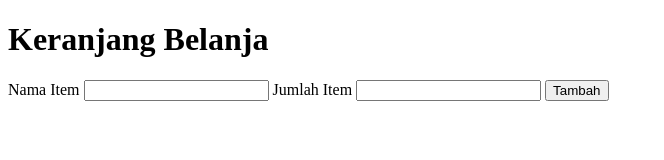
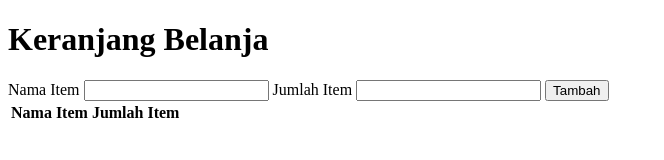
Before and after one commit to alwandexa/revou-web-dev-mini-assignment-alwan, a plain HTML site: page index.html in a window 1280 px wide. Shown: the whole page, without its empty margins (0-664 px from the left). Drawn offline with Linux system fonts and the light colour scheme.

Commit message:
add item-table's head

```diff
--- a/index.html
+++ b/index.html
@@ -22,7 +22,10 @@
       </section>
       <section>
         <table id="item-table">
-
+          <thead>
+            <th>Nama Item</th>
+            <th>Jumlah Item</th>
+          </thead>
         </table>
       </section>
     </main>
```
